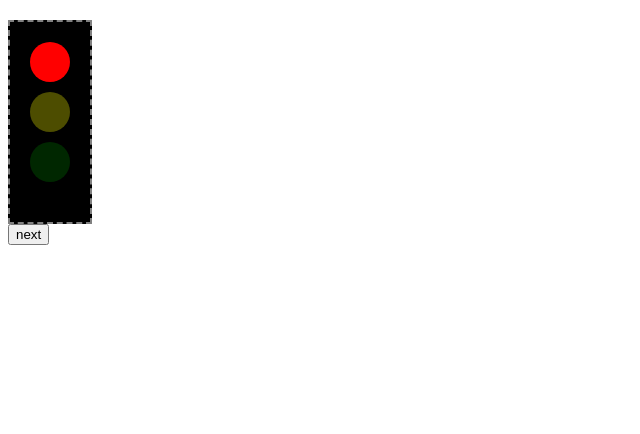
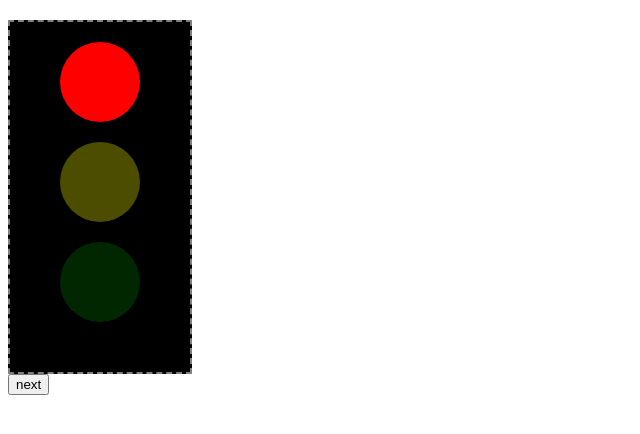
Before and after one commit to adrian123454321/CUADRADOS-JAVASCRIPT, a plain HTML site: page index.html in a window 1280 px wide. Shown: the whole page, without its empty margins (0-640 px from the left). Drawn offline with Linux system fonts and the light colour scheme.

Commit message:
semaforo

```diff
--- a/index.css
+++ b/index.css
@@ -1,17 +1,17 @@
 .cuadrado {
 	border:2px dashed gray;
-	height:200px;
+	height:350px;
 	position:relative;
-	width:80px;
+	width:180px;
 	background-color:black;
 }
 .circulo1{
 	background:red;
 	border-radius:100%;
-	height:40px;
+	height:80px;
 	position:absolute;
-	width:40px;
-	left:20px;
+	width:80px;
+	left:50px;
 	top:20px ;
 	opacity: 0.3;
 }
@@ -19,21 +19,21 @@
 .circulo2{
 	background:yellow;
 	border-radius:100%;
-	height:40px;
+	height:80px;
 	position:absolute;
-	width:40px;
-	left:20px ;
-	top:70px ;
+	width:80px;
+	left:50px ;
+	top:120px ;
 	opacity: 0.3;
 }
 
 .circulo3{
 	background:green;
 	border-radius:100%;
-	height:40px;
+	height:80px;
 	position:absolute;
-	width:40px;
-	left:20px ;
-	top:120px ;
+	width:80px;
+	left:50px ;
+	top:220px ;
 	opacity: 0.3;
 }
--- a/index.js
+++ b/index.js
@@ -34,13 +34,9 @@ function App(state){
     };
 
 
-    var app= document.createElement("div");
-    app.className = "app";
-    app.appendChild(cuadrado);
 
 
-
-return app;
+return cuadrado;
 }
 
 
```
